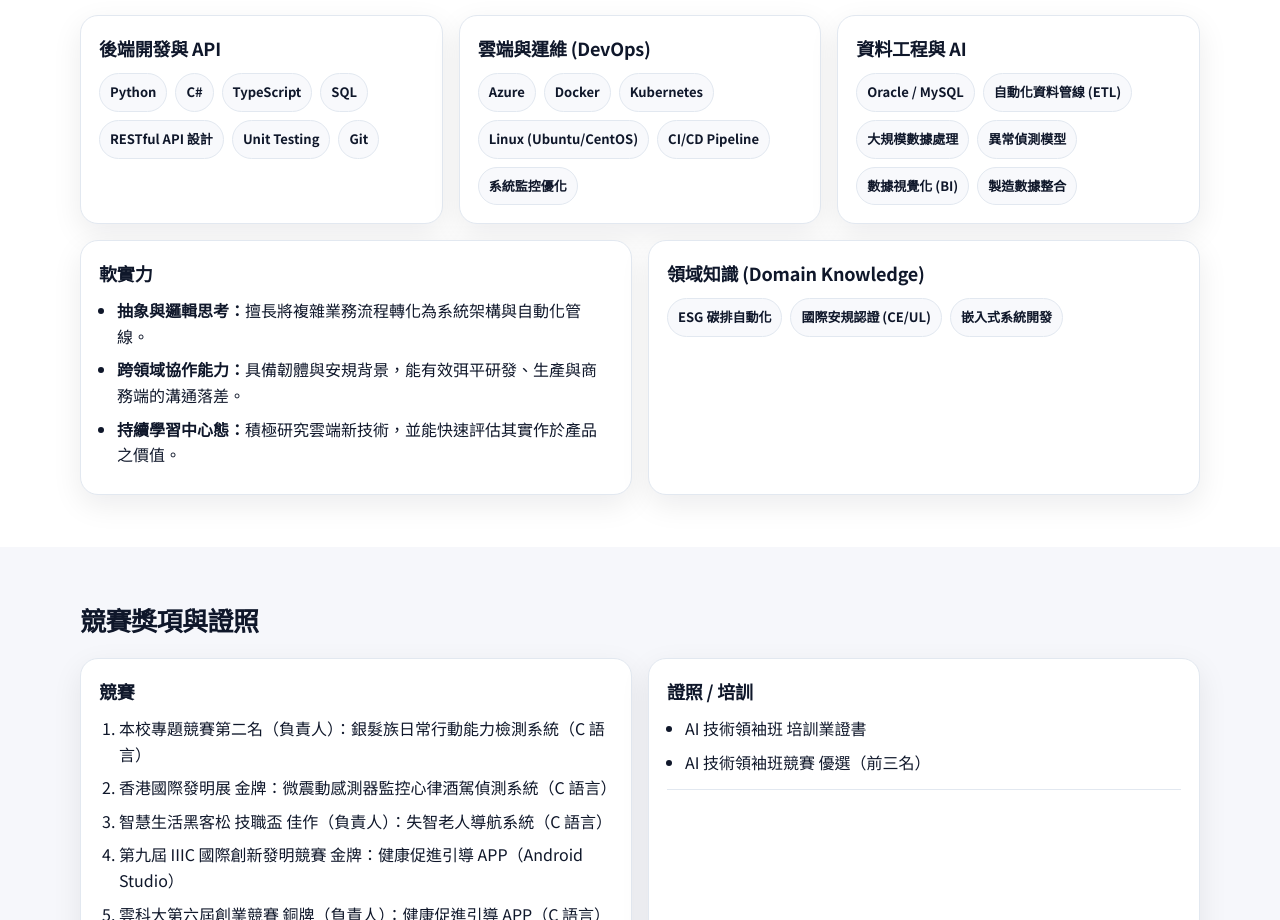
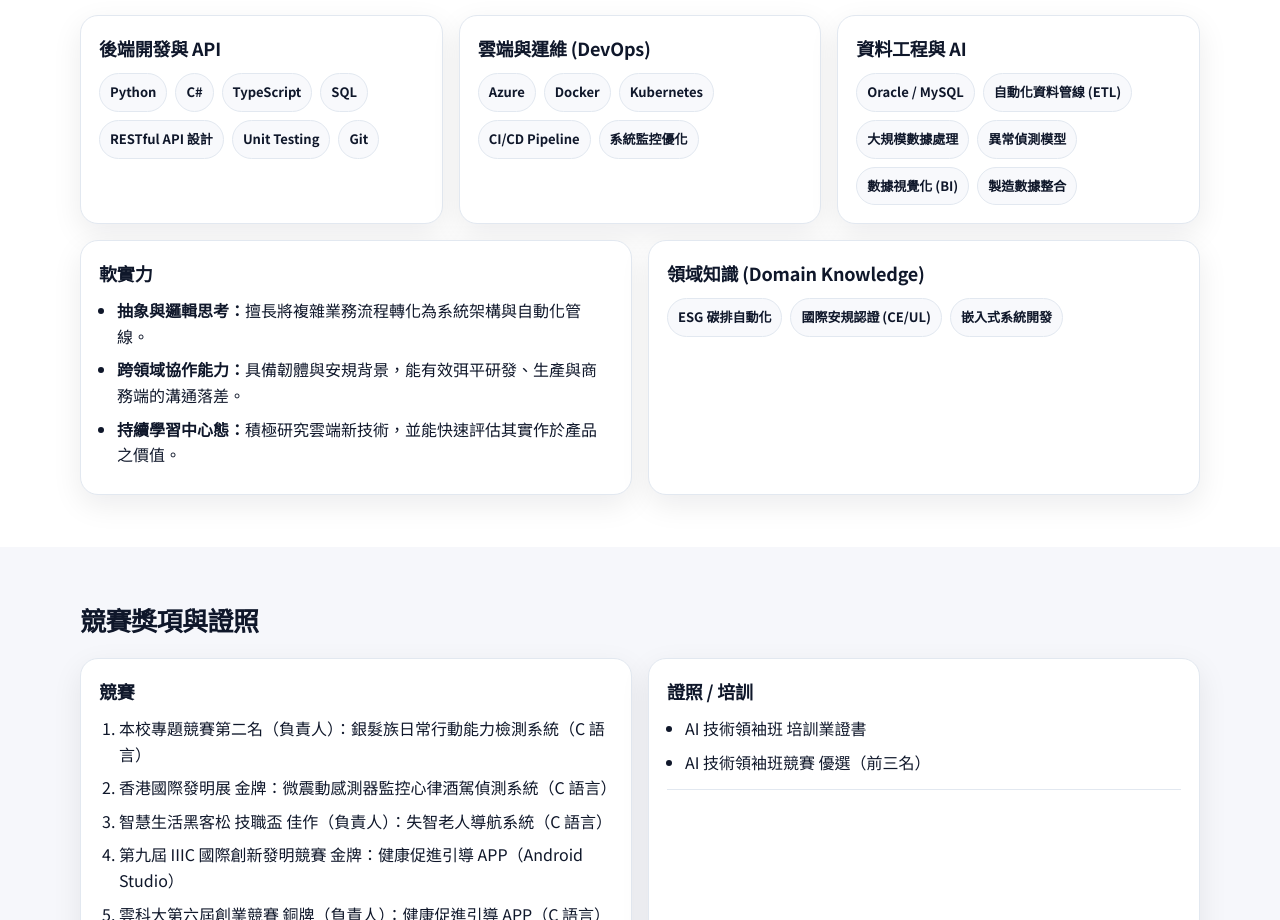
Before and after one commit to jerry950826/tine-resume-site, a plain HTML site: page index.html in a window 1280 px wide. Shown: the part 1829-2749 px from the top of the page. Drawn offline with Linux system fonts and the light colour scheme.

Commit message:
Update index.html

```diff
--- a/index.html
+++ b/index.html
@@ -234,7 +234,6 @@
           <span class="chip">Azure</span>
           <span class="chip">Docker</span>
           <span class="chip">Kubernetes</span>
-          <span class="chip">Linux (Ubuntu/CentOS)</span>
           <span class="chip">CI/CD Pipeline</span>
           <span class="chip">系統監控優化</span>
         </div>
```
